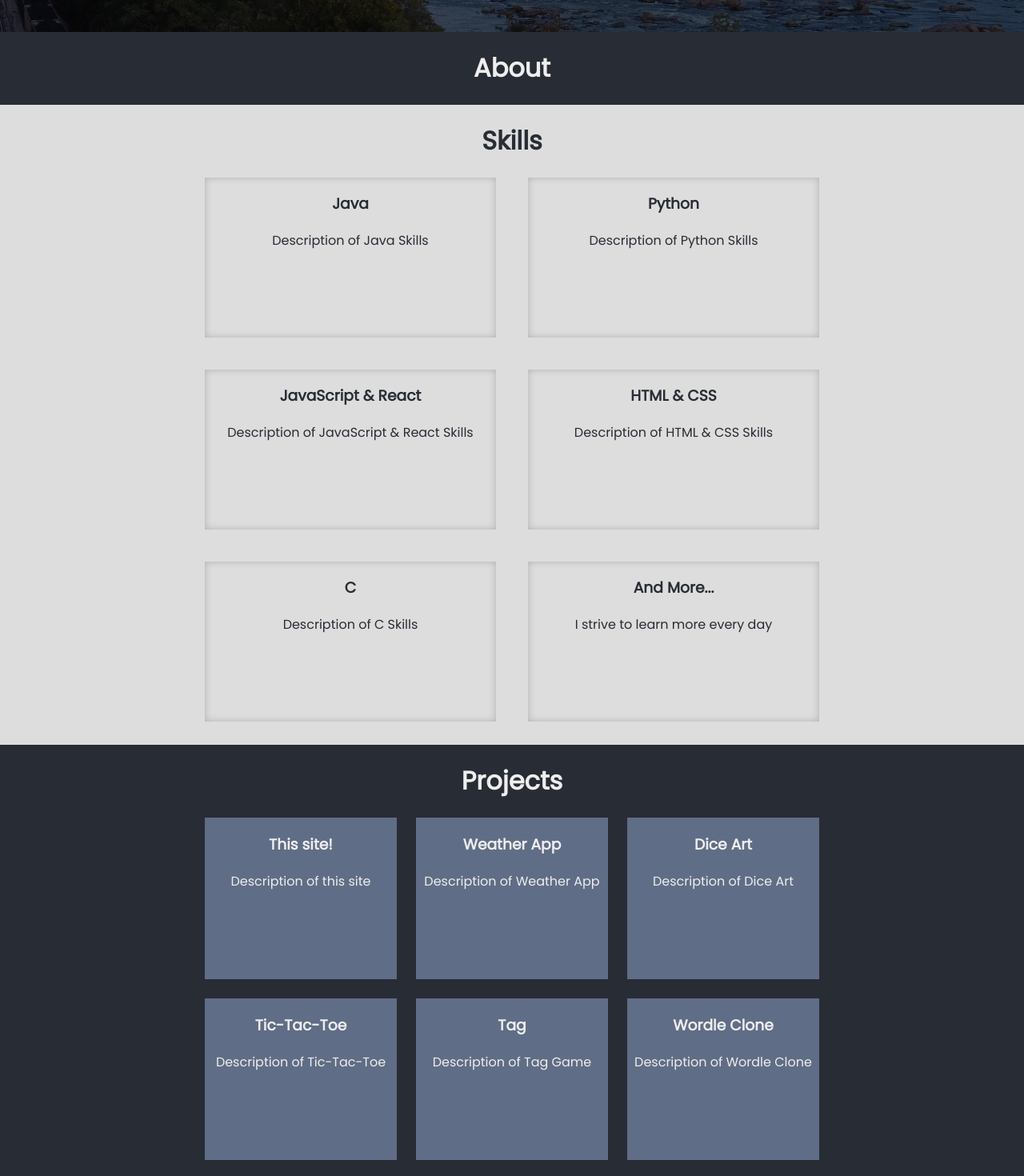
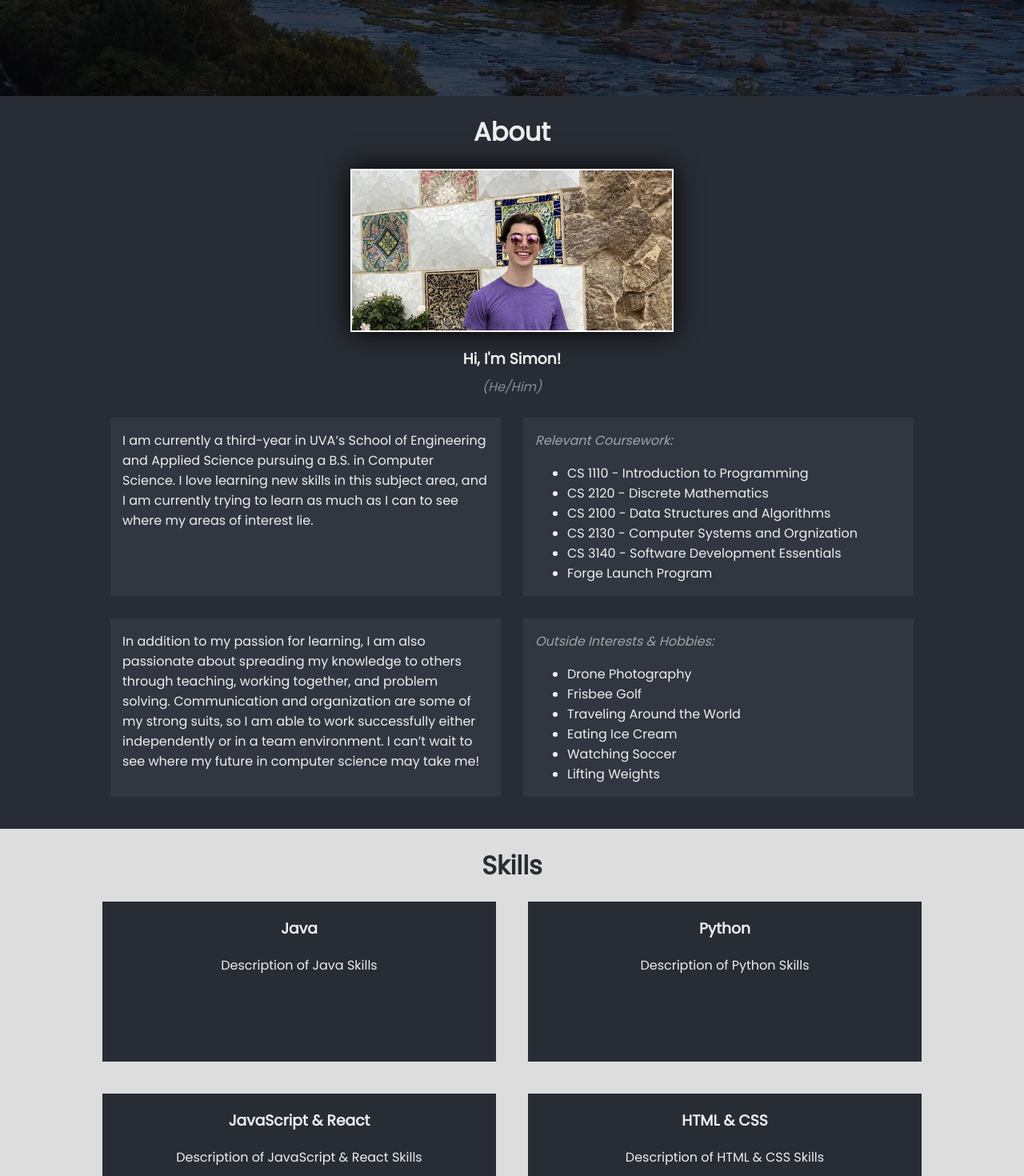
Before and after one commit to simonanderson16/Portfolio, a React (Create React App) app: page / in a window 1280 px wide. Shown: the part 680-2150 px from the top of the page at 80% size. Built offline with nearby package versions, Linux system fonts and the light colour scheme.

Commit message:
populated about section

```diff
--- a/public/styles.css
+++ b/public/styles.css
@@ -1,6 +1,22 @@
 * {
     font-family: 'Poppins', sans-serif;
 }
+
+
+::-webkit-scrollbar {
+    width: 6px;
+  }
+
+  *::-webkit-scrollbar-track {
+    background-color: #ddd;
+  }
+
+  *::-webkit-scrollbar-thumb {
+    background-color: #434753;
+    border-radius: 0px;
+    border: none;
+  }
+
 
 .nav-bar {
     position: fixed;
@@ -103,7 +119,7 @@
 
 .richmond-image-container {
     width: 100%;
-    height: 90vh;
+    height: 100vh;
     position: relative;
 }
 
@@ -158,7 +174,54 @@
     background: #282c34;
     height: fit-content;
     color: #eee;
+    display: flex;
+    flex-direction: column;
+    align-items: center;
+    padding-bottom: 30px;
   }
+
+  .spain-image {
+    max-width: 400px;
+    border: 2px solid white;
+    box-shadow: 0 0 30px rgba(0, 0, 0, 1);
+
+  }
+
+  .about-grid {
+    display: grid;
+    grid-template-columns: repeat(2, 1fr);
+    grid-template-rows: repeat(2, 1fr);
+    gap: 1vmin;
+    width: 80%;
+  }
+
+  .pronouns {
+    font-style: italic;
+    opacity: 0.5;
+    margin-top: -10px;
+  }
+
+  .about-box {
+    background-color: #323640;
+    margin: 10px;
+    text-align: left;
+    padding: 0px 15px 0px 15px;
+    /*width: 60%;
+    min-width: 200px;*/
+    transition: all 0.5s ease;
+  }
+
+  .about-box:hover {
+    background-color: #434753;
+  }
+
+  .about-box-heading {
+    font-weight: 500;
+    opacity: 0.6;
+    font-style: italic;
+  }
+
+
 
   .skills-container /*.timeline-container*/ {
     margin-top: 0px;
@@ -187,13 +250,20 @@
     grid-template-columns: repeat(2, 1fr);
     grid-template-rows: repeat(3, 1fr);
     gap: 5vmin;
-    width: 60%;
+    width: 80%;
+    color: #eee;
   }
 
   .skill-item {
     /*border: 1px solid #555;*/
-    box-shadow: inset 0 0 10px rgba(0, 0, 0, 0.2);
+    /*box-shadow: inset 0 0 10px rgba(0, 0, 0, 0.2);*/
     height: 25vh;
+    background-color: #282c34;
+    transition: all 0.3s ease;
+  }
+
+  .skill-item:hover {
+    background-color: #606d86;
   }
 
   .projects-container {
@@ -206,7 +276,7 @@
     display: grid;
     grid-template-columns: repeat(3, 1fr);
     gap: 3vmin;
-    width: 60%;
+    width: 80%;
   }
 
   @media (max-width: 768px) {
@@ -217,17 +287,18 @@
   }
 
   .project-item {
-    border: 1px solid #606d86;
+    /*border: 1px solid #606d86;*/
     /*box-shadow: 0 0 10px rgba(247, 245, 245, 0.15);*/
     height: 25vh;
     cursor: pointer;
-    background-color: #606d86;
-    transition: all 0.5s ease;
+    background-color: #323640;
+    transition: all 0.3s ease;
   }
 
   .project-item:hover {
-    background-color: #282c34;
-    box-shadow: 2px 2px 4px rgba(255, 255, 255, 0.4);
+    background-color: #434753;
+    /*color: #222;*/
+    /*box-shadow: 2px 2px 4px rgba(255, 255, 255, 0.4);*/
   }
 
   /*.timeline-items {
@@ -262,12 +333,13 @@
     margin: 0 0 0 30px;
     color: #222;
     text-align: left;
+    max-width: 700px;
   }
 
   .vertical-timeline::before {
     content: "";
     width: 4px;
-    height: 80%;
+    height: 85%;
     position: absolute;
     background-color: #282c34;
     left: 0;
--- a/src/components/About.js
+++ b/src/components/About.js
@@ -1,7 +1,52 @@
+import ButtonLinks from "./ButtonLinks";
+
 export default function About() {
     return (
         <div className="about-container" id="about-section">
             <h1>About</h1>
+            {/*<div className="headshot-container" style={{marginTop:'20px', marginLeft:'10px'}}>
+                    <img src={require("../images/MeInSpain.jpg")} className="headshot"></img>
+    </div>*/}
+            <img src={require("../images/MeInSpainLong.jpg")} className="spain-image"></img>
+            <h3>Hi, I'm Simon!</h3>
+            <p className="pronouns">(He/Him)</p>
+            <div className="about-grid">
+                <div className="about-box">
+                    <p> I am currently a third-year in UVA’s School of Engineering and Applied Science pursuing a B.S. in Computer Science.
+                        I love learning new skills in this subject area, and I am currently trying to learn as much as I can to see where
+                        my areas of interest lie.
+                    </p>
+                    </div>
+                <div className="about-box">
+                    <p className="about-box-heading">Relevant Coursework:</p>
+                    <ul>
+                        <li>CS 1110 - Introduction to Programming</li>
+                        <li>CS 2120 - Discrete Mathematics</li>
+                        <li>CS 2100 - Data Structures and Algorithms</li>
+                        <li>CS 2130 - Computer Systems and Orgnization</li>
+                        <li>CS 3140 - Software Development Essentials</li>
+                        <li>Forge Launch Program</li>
+                    </ul>
+                    </div>
+                <div className="about-box">
+                    <p> In addition to my passion for learning, I am also passionate about spreading my knowledge to others through teaching,
+                        working together, and problem solving. Communication and organization are some of my strong suits, so I am able to work
+                        successfully either independently or in a team environment. I can’t wait to see where my future in computer science may
+                        take me!
+                    </p>
+                </div>
+                <div className="about-box">
+                    <p className="about-box-heading">Outside Interests & Hobbies:</p>
+                    <ul>
+                        <li>Drone Photography</li>
+                        <li>Frisbee Golf</li>
+                        <li>Traveling Around the World</li>
+                        <li>Eating Ice Cream</li>
+                        <li>Watching Soccer</li>
+                        <li>Lifting Weights</li>
+                    </ul>
+                </div>
+            </div>
         </div>
     );
 }
--- a/src/components/NavBar.js
+++ b/src/components/NavBar.js
@@ -48,6 +48,7 @@ export default function NavBar() {
             <button className="navigation-button" onClick={scrollToProjects}>Projects</button>
             <button className="navigation-button" onClick={scrollToTimeline}>Timeline</button>
         </div>
+        {/*<ButtonLinks/>*/}
         <div className="navbar-buttons">
             <ButtonLinks/>
         </div>
--- a/src/components/Timeline.js
+++ b/src/components/Timeline.js
@@ -41,7 +41,6 @@ export default function Timeline() {
                     <div className="timeline-body">
                         <h3 className="header">Started Pursuing BS in Computer Science @ UVA</h3>
                         <p className="timeline-date">August 2021</p>
-                        <p>Description</p>
                     </div>
                 </div>
 
@@ -53,7 +52,7 @@ export default function Timeline() {
                     <div className="timeline-body">
                         <h3 className="header">Forge Launch Program</h3>
                         <p className="timeline-date">December 2022 - May 2023</p>
-                        <p>Description</p>
+                        <p>Through this program, I was trained for 50+ hours in the areas of GitHub, HTML & CSS, ReactJS, and more. In addition to these technical skills, I also received soft skills training, and this program helped me launch my career by connecting me with my first internship.</p>
                     </div>
                 </div>
 
@@ -77,7 +76,7 @@ export default function Timeline() {
                     <div className="timeline-body">
                         <h3 className="header">Teaching Assistant for Software Development Essentials</h3>
                         <p className="timeline-date">Ausust 2023 - Present</p>
-                        <p>Description</p>
+                        <p>In this role, my responsibilities include grading homeworks and exams, as well as aiding in student learning. This can come in many forms, such as holding online and in-person office hours, answering questions in online class forums, and helping to give lectures if needed.</p>
                     </div>
                 </div>
 
@@ -88,7 +87,6 @@ export default function Timeline() {
                     <div className="timeline-body">
                         <h3 className="header">Expected Graduation Date</h3>
                         <p className="timeline-date">May 2025</p>
-                        <p>Description</p>
                     </div>
                 </div>
 
```
Also changed, not shown: src/images/MeInSpain.jpg (added), src/images/MeInSpainLong.jpg (added).
